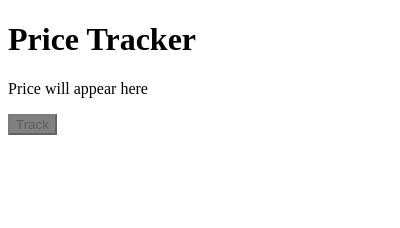
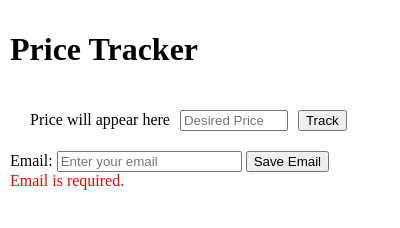
Before and after one commit to stevelg/price-tracker, a browser extension: page popup.html in a window 400 px wide. Both pictures are taken after a click on the button "Track". Drawn offline with Linux system fonts and the light colour scheme.

Commit message:
add input fields and validation for popup

```diff
--- a/popup.html
+++ b/popup.html
@@ -3,22 +3,48 @@
 <head>
     <title>Price Tracker</title>
     <style>
+        body {
+            width: 400px;
+            height: 200px;
+            margin: 0;
+            padding: 10px;
+            box-sizing: border-box;
+        }
+        .price-container {
+            display: flex;
+            align-items: center;
+            padding: 20px;
+        }
+        .price-container div {
+            margin-right: 10px;
+        }
+        .price-container input {
+            width: 100px;
+            margin-right: 10px;
+        }
         button:disabled {
             background-color: gray;
+        }
+        #errorMessage {
+            color: red;
+            display: none;
         }
     </style>
 </head>
 <body>
     <h1>Price Tracker</h1>
-    <p id="price">Price will appear here</p>
+    <div class="price-container">
+        <div id="price">Price will appear here</div>
+        <input id="desiredPrice" type="number" placeholder="Desired Price">
+        <button id="trackButton">Track</button>
+    </div>
+
+    <label for="emailInput">Email:</label>
+    <input id="emailInput" type="email" placeholder="Enter your email">
+    <button id="saveEmailButton">Save Email</button>
+    <div id="errorMessage"></div>
+
     <script src="popup.js"></script>
-    <button id="trackButton">Track</button>
-    <script>
-        const trackButton = document.getElementById('trackButton');
 
-        trackButton.addEventListener('click', () => {
-            trackButton.disabled = true;
-        });
-    </script>
 </body>
 </html>
--- a/popup.js
+++ b/popup.js
@@ -9,4 +9,46 @@ document.addEventListener('DOMContentLoaded', () => {
       }
     });
   });
+
+  // Sending the product URL, desired price, and email to the server
+  const trackButton = document.getElementById('trackButton');
+
+
+
+
+  const emailInput = document.getElementById('emailInput');
+  const saveEmailButton = document.getElementById('saveEmailButton');
+
+  // Load saved email from local storage
+    chrome.storage.local.get('email', (data) => {
+        emailInput.value = data.email || '';
+    });
+
+  // Save email to local storage on button click
+  saveEmailButton.addEventListener('click', () => {
+      chrome.storage.local.set({ email: emailInput.value }, () => {
+          console.log('Email saved:', emailInput.value);
+      });
+  });
+
+  // add validation to the email input
+  trackButton.addEventListener('click', () => {
+      const email = emailInput.value;
+      if (!email) {
+          errorMessage.textContent = 'Email is required.';
+          errorMessage.style.display = 'block';
+      } else if (!validateEmail(email)) {
+          errorMessage.textContent = 'Invalid email format.';
+          errorMessage.style.display = 'block';
+      } else {
+          errorMessage.style.display = 'none';
+          trackButton.disabled = true;
+      }
+  });
+
+  function validateEmail(email) {
+      const re = /^[^\s@]+@[^\s@]+\.[^\s@]+$/;
+      return re.test(String(email).toLowerCase());
+  }
+
 });
```
